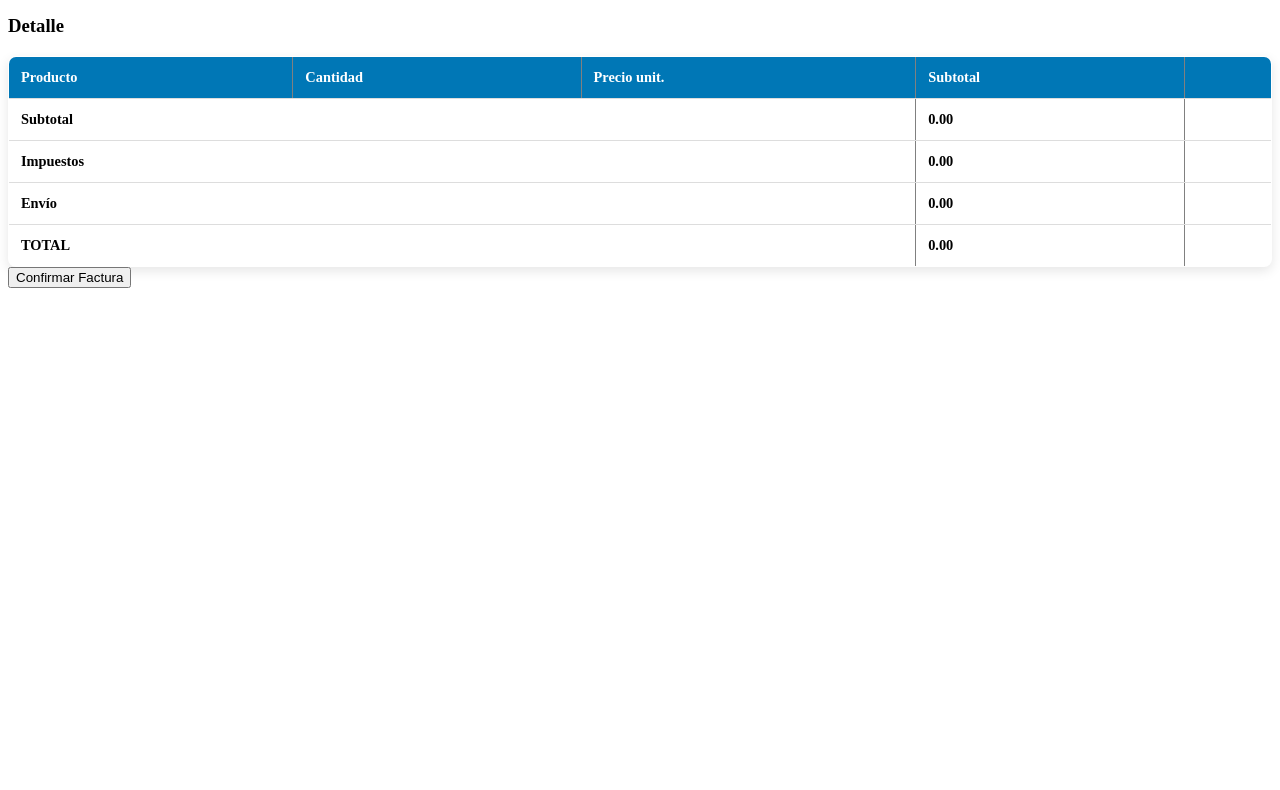
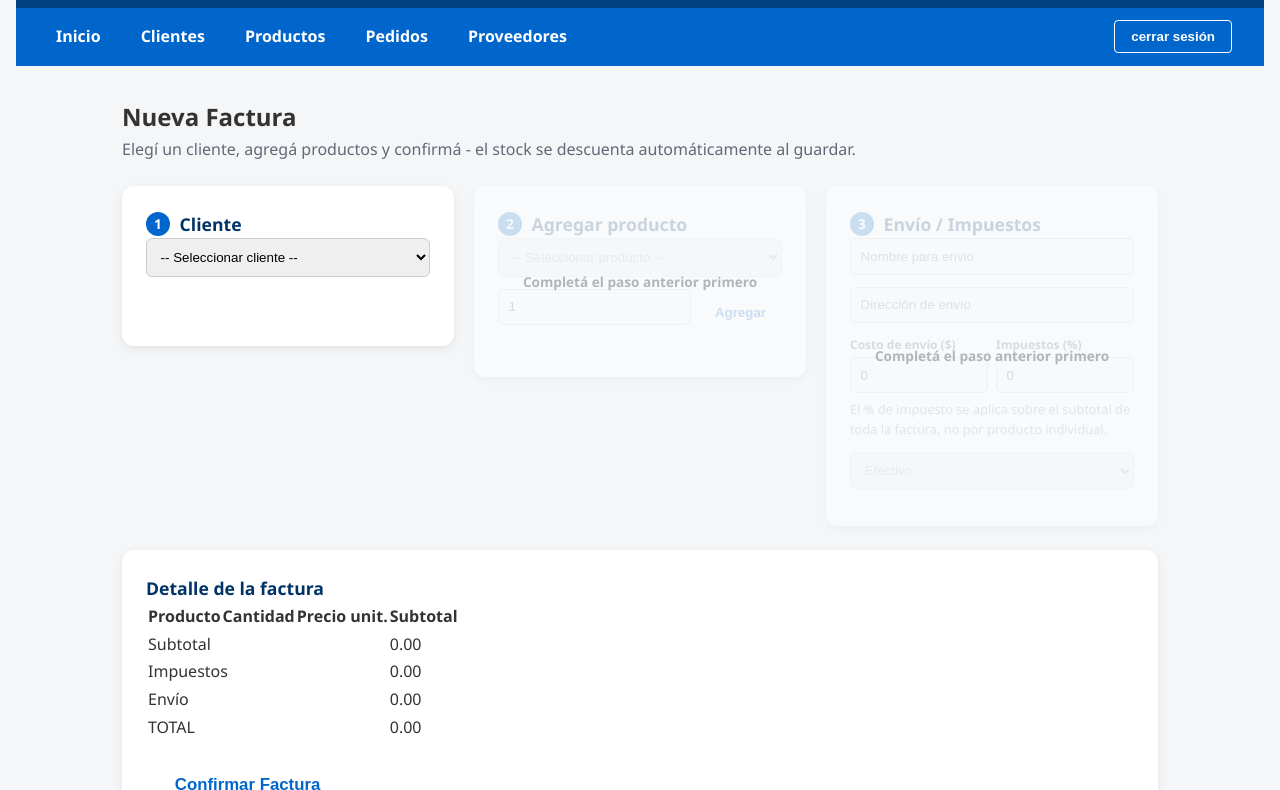
Before and after one commit to leo-Arevalo/northwind-java-repo, a website with bundled scripts: page Frontend/views/billing.html in a window 1280 px wide. Shown: the part 268-1058 px from the top of the page. Before the commit the page ends 800 px from the top, so only its background shows below. Built offline with nearby package versions, Linux system fonts and the light colour scheme; no server answers; sample sign-in values are in the browser's storage.

Commit message:
fix(billing): validar stock antes de agregar la linea, y limpiar el form -Antes se podia cargar cualquier cantidad en la factura y el rechazo por stock insuficiente recien aparecia al confirmar toda la factura (backend). Ahora se valida contra GET / products/{id}/stock en el momento de apretar 'Agregar', sumando lo que ya esta cargado de ese mismo producto en la fatura actual. -El selector de producto y la cantidad quedaban con el valor anterior despues de agregar una linea, invitando a cargar el mismo producto dos veces sin querer. Ahora se resetean.

```diff
--- /dev/null
+++ b/Frontend/css/billing.css
@@ -0,0 +1,200 @@
+.billing-page {
+    max-width: 1100px;
+    margin: 0 auto;
+    padding: 2rem;
+}
+
+.billing-page h1 {
+    color: #003366;
+    margin-bottom: 0.25rem;
+}
+
+.billing-page .subtitle {
+    color: #667;
+    margin-bottom: 1.5rem;
+}
+
+.billing-grid {
+    display: grid;
+    grid-template-columns: repeat(auto-fit, minmax(260px, 1fr));
+    gap: 1.25rem;
+    margin-bottom: 1.5rem;
+    align-items: start;
+}
+
+.billing-card {
+    background: white;
+    border-radius: 12px;
+    padding: 1.5rem;
+    box-shadow: 0 3px 10px rgba(0,0,0,0.08);
+}
+.billing-card h2 {
+    color: #003366;
+    font-size: 1.1rem;
+    margin-top: 0;
+    display: flex;
+    align-items: center;
+    gap: 0.6rem;
+}
+.step-badge {
+    background: #0066cc;
+    color: white;
+    width: 24px;
+    height: 24px;
+    border-radius: 50%;
+    display: inline-flex;
+    align-items: center;
+    justify-content: center;
+    font-size: 0.85rem;
+    font-weight: bold;
+}
+
+.billing-card select,
+.billing-card input {
+    width: 100%;
+    padding: 0.6rem;
+    border: 1px solid #ccc;
+    border-radius: 6px;
+    box-sizing: border-box;
+    margin-bottom: 0.75rem;
+}
+
+.qty-row {
+    display: flex;
+    gap: 0.5rem;
+}
+.qty-row input {
+    flex: 1;
+}
+.qty-row button {
+    white-space: nowrap;
+}
+
+.two-col {
+    display: grid;
+    grid-template-columns: 1fr 1fr;
+    gap: 0.5rem;
+}
+
+.stock-info {
+    font-size: 0.85rem;
+    color: #0066cc;
+    font-weight: 600;
+    min-height: 1.2em;
+}
+
+.full-width {
+    width: 100%;
+}
+
+.detail-card .total-row td {
+    font-size: 1.05rem;
+    color: #003366;
+    border-top: 2px solid #0066cc;
+}
+
+.submit-invoice-btn {
+    margin-top: 1.25rem;
+    font-size: 1.05rem;
+    padding: 0.8rem 1.8rem;
+}
+
+#orderResult.po-success, #orderResult.stock-warning {
+    font-weight: bold;
+    margin-top: 0.75rem;
+}
+#orderResult.po-success { color: #2b8a3e; }
+#orderResult.stock-warning { color: #d00000; }
+
+/* Modal de cliente nuevo */
+#customerForm.modal {
+    display: none;
+    position: fixed;
+    inset: 0;
+    background: rgba(0,0,0,0.45);
+    align-items: center;
+    justify-content: center;
+    z-index: 100;
+}
+#customerForm .modal-content {
+    background: white;
+    padding: 1.75rem;
+    border-radius: 12px;
+    max-width: 480px;
+    width: 90%;
+    max-height: 85vh;
+    overflow-y: auto;
+}
+#customerForm .modal-content h3 {
+    color: #003366;
+    margin-top: 0;
+}
+#customerForm input {
+    width: 100%;
+    padding: 0.55rem;
+    border: 1px solid #ccc;
+    border-radius: 6px;
+    box-sizing: border-box;
+    margin-bottom: 0.65rem;
+}
+.modal-actions {
+    display: flex;
+    gap: 0.6rem;
+    margin-top: 0.5rem;
+}
+
+
+
+
+
+
+
+
+
+
+
+
+
+
+
+
+
+
+
+
+
+
+.field-label {
+    display: block;
+    font-size: 0.75rem;
+    color: #555;
+    font-weight: 600;
+    margin-bottom: 0.2rem;
+}
+.field-hint {
+    font-size: 0.8rem;
+    color: #888;
+    margin-top: -0.4rem;
+    margin-bottom: 0.75rem;
+}
+
+.step-disabled {
+    opacity: 0.45;
+    pointer-events: none;
+    position: relative;
+}
+.step-disabled::after {
+    content: "Completá el paso anterior primero";
+    position: absolute;
+    inset: 0;
+    display: flex;
+    align-items: center;
+    justify-content: center;
+    background: rgba(255,255,255,0.6);
+    color: #666;
+    font-size: 0.85rem;
+    font-weight: 600;
+    text-align: center;
+    padding: 1rem;
+    border-radius: 12px;
+}
--- a/Frontend/js/views/billing.js
+++ b/Frontend/js/views/billing.js
@@ -5,10 +5,34 @@
 const API_BASE = "http://localhost:8080";
 
 if(!authService.getAccessToken()){
-    window.location.href = "login.html";
+    window.location.href = "../views/login.html";
 }
 
 const customerSelect = document.getElementById("customerSelect");
+const step2Card = document.getElementById("step2Card");
+const step3Card = document.getElementById("step3Card");
+
+/**
+ * Bloquea / desbloquea los pasos 2 y 3 segun el avance real:
+ * paso 2 (agregar producto) requiere cliente elegido, paso 3
+ * (envio / impuesto) requiere al menos un producto en la factura.
+ */
+
+function updateStepGating() {
+    const hasCustomer = !!customerSelect.value;
+    const hasLines = lines.length > 0;
+
+    setCardEnabled(step2Card, hasCustomer);
+    setCardEnabled(step3Card, hasCustomer && hasLines);
+}
+function setCardEnabled(card, enabled){
+    card.classList.toggle("step-disabled", !enabled)
+    card.querySelectorAll("input, select, button").forEach(el => {
+        el.disabled = !enabled;
+    });
+}
+
+customerSelect.addEventListener("change", updateStepGating);
 const productSelect = document.getElementById("productSelect");
 const quantityInput = document.getElementById("quantityInput");
 const stockInfo = document.getElementById("stockInfo");
@@ -27,7 +51,7 @@
     formContainer: document.getElementById("customerForm"),
     onSaved: (savedCustomer) => {
         if(savedCustomer){
-            loadCustomers(savedCustomer.id);
+            loadCustomers(savedCustomer.id).then(updateStepGating);
         }
     }
 });
@@ -85,7 +109,7 @@
 });
 
 // ---- Agregar linea a la factura ----
-document.getElementById("addLineBtn").addEventListener("click", () => {
+document.getElementById("addLineBtn").addEventListener("click", async () => {
     const productId = productSelect.value;
     const quantity = parseInt(quantityInput.value);
 
@@ -97,6 +121,27 @@
         alert("La cantidad debe ser mayo a 0.");
         return;
     }
+
+    // Validar stock disponible ANTES de agregar la línea, para no
+    //dejar cargar una cantidad que el backend va a rechazar igual
+    //al confirmar la factura.
+
+    const existingQty = lines
+        .filter(l => l.productId === productId)
+        .reduce((sum, l) => sum + l.quantity, 0);
+    try{
+        const stock = await apiClient(`${API_BASE}/products/${productId}/stock`).then(parseJsonOrThrow);
+        if (existingQty + quantity > stock.availableStock) {
+            alert(`Stock insuficiente. Disponible: ${stock.availableStock}, ya tenés ${existingQty} en la factura, estás pidiendo ${quantity} más. `);
+            return;
+        }
+    }catch (err) {
+        alert("No se pudo validar el stock: " +  err.message);
+        return;
+    }
+
+
+
     const product = productsById[productId];
     const existing = lines.find(l => l.productId === productId);
     if(existing){
@@ -110,6 +155,12 @@
         });
     }
     renderLines();
+    //Lipiamos el formulario para la proxima línea - antes quedaba el
+    //producto anterior seleccionado, invitando a error.
+    productSelect.value = "";
+    quantityInput.value = 1;
+    stockInfo.textContent = "";
+
 });
 
 function renderLines() {
@@ -127,6 +178,7 @@
         linesBody.appendChild(row);
     });
     recalcTotals();
+    updateStepGating();
 }
 linesBody.addEventListener("click", (e) => {
     if(e.target.classList.contains("remove-line-btn")) {
@@ -205,10 +257,11 @@
 
 document.getElementById("logoutBtn").addEventListener("click", async () => {
     await authService.logoutFromServer();
-    window.location.href = "login.html";
+    window.location.href = "../views/login.html";
 });
 
 document.addEventListener("DOMContentLoaded", () => {
     loadCustomers();
     loadProducts();
+    updateStepGating();
 });
--- a/Frontend/views/billing.html
+++ b/Frontend/views/billing.html
@@ -4,54 +4,81 @@
     <meta charset="UTF-8">
     <meta name="viewport" content="width=device-width, initial-scale=1.0">
     <title>Facturación</title>
-    <link rel="stylesheet" href="../css/customers.css"/>
+    <link rel="stylesheet" href="../css/suppliers.css"/>
+    <link rel="stylesheet" href="../css/dashboard.css">
+    <link rel="stylesheet" href="../css/purchase-orders.css">
+    <link rel="stylesheet" href="../css/billing.css">
 
-    <style>
-        .billing-layout {display: flex; gap: 2rem; align-items: flex-start; }
-        .billing-col {flex: 1; }
-        #customerForm.modal {display: none; position: fixed; inset: 0; background: rgb(0, 0, 0, 0.4);
-            align-items: center; justify-content: center;}
-        #customerForm.modal .modal-content {background: white; padding: 1.5rem; border-radius: 8px; max-width: 420px; width: 90%;}
-        .stock-warning {color: #d00000; font-weight: bold;}
-        #totals td {font-weight: bold;}
-    </style>
 </head>
+
 <body>
+    <header>
+        <div class="container">
+            <img src="../assets/logo-banner.svg" alt="Northwind Trading Co." class="logo-banner-small">
+        </div>
+    </header>
+    <nav class="navbar">
+        <ul class="menu">
+            <li><a href="../index.html">Inicio</a></li>
+            <li><a href="cusgtomers.html">Clientes</a></li>
+            <li><a href="products.html">Productos</a></li>
+            <li><a href="orders.html">Pedidos</a></li>
+            <li><a href="suppliers.html">Proveedores</a></li>
+        </ul>
+        <div class="auth-buttons">
+            <button id="logoutBtn" class="btn secondary">cerrar sesión</button>
+        </div>
+    </nav>
+    <main class="billing-page">
         <h2>Nueva Factura</h2>
-    <button id="logoutBtn">Logout</button>
+        <p class="subtitle">Elegí un cliente, agregá productos y confirmá - el stock se descuenta automáticamente al guardar.</p>
 
-    <div class="billing-layout">
-        <div class = "billing-col">
-            <h3>Cliente</h3>
+        <div class="billing-grid">
+            <section class="billing-card">
+                <h2><span class="step-badge">1</span>Cliente</h2>
                 <select id="customerSelect">
                     <option value="">-- Seleccionar cliente --</option>
                 </select>
-            <button id="newCustomerBtn" type="button">+ Cliente nuevo</button>
-
-            <h3>Agregar producto</h3>
+                <button id="newCustomerBtn" type="button" class="btn secondary full-width">+ Cliente nuevo</button>
+            </section>
+            <section class="billing-card" id="step2Card">
+                <h2><span class="step-badge">2</span>Agregar producto</h2>
                 <select id="productSelect">
                 <option value="">-- Seleccionar producto --</option>
             </select>
-            <input type="number" id="quantityInput" min="1" value="1" style="width: 70px;">
-            <button id="addLineBtn" type="button">Agregar</button>
-            <p id="stockInfo"></p>
+            <div class="qty-row">
+                <input type="number" id="quantityInput" min="1" value="1">
+                <button id="addLineBtn" type="button" class="btn primary">Agregar</button>
             </div>
+            <p class="stock-info" id="stockInfo"></p>
+            </section>
 
-        <div class="billing-col">
-            <h3>Envio / Impuestos</h3>
+            <section class="billing-card" id="step3Card">
+                <h2><span class="step-badge">3</span> Envío / Impuestos</h2>
                 <input type="text" id="shipName" placeholder="Nombre para envio"><br>
                 <input type="text" id="shipAddress" placeholder="Dirección de envío"><br>
-            <input type="number" step="0.01" id="shippingFee" placeholder="costo de envio" value="0"><br>
-            <input type="number" step="0.01" id="taxRate" placeholder="% Impuestos" value="0"><br>
+                <div class="two-col">
+                    <div>
+                        <label class="field-label">Costo de envío ($)</label>
+                        <input type="number" step="0.01" id="shippingFee" placeholder="0.00" value="0">
+                    </div>
+                    <div>
+                        <label class="field-label">Impuestos (%)</label>
+                        <input type="number" step="0.01" id="taxRate" placeholder="0.00" value="0">
+                    </div>
+                </div>
+                <p class="field-hint">El % de impuesto se aplica sobre el subtotal de toda la factura, no por producto individual.</p>
                 <select id="paymentType">
                     <option value="Efectivo">Efectivo</option>
                     <option value="Tarjeta">Tarjeta</option>
                     <option value="Transferencia">Transferencia</option>
                 </select>
+            </section>
         </div>
-    </div>
-    <h3>Detalle</h3>
-    <table id="linesTable" border="1">
+
+        <section class="billing-card detail-card">
+            <h2>Detalle de la factura</h2>
+            <table id="linesTable" class="po-lines-table">
                     <thead>
                         <tr>
                             <th>Producto</th>
@@ -63,15 +90,33 @@
                     </thead>
                     <tbody></tbody>
                     <tfoot id="totals">
-            <tr><td colspan="3">Subtotal</td><td id="subtotalCell">0.00</td><td></td></tr>
-            <tr><td colspan="3">Impuestos</td><td id="taxesCell">0.00</td><td></td></tr>
-            <tr><td colspan="3">Envío</td><td id="shippingCell">0.00</td><td></td></tr>
-            <tr><td colspan="3">TOTAL</td><td id="totalCell">0.00</td><td></td></tr>
+                        <tr>
+                            <td colspan="3">Subtotal</td>
+                            <td id="subtotalCell">0.00</td>
+                            <td></td>
+                        </tr>
+                        <tr>
+                            <td colspan="3">Impuestos</td>
+                            <td id="taxesCell">0.00</td>
+                            <td></td>
+                        </tr>
+                        <tr>
+                            <td colspan="3">Envío</td>
+                            <td id="shippingCell">0.00</td>
+                            <td></td>
+                        </tr class="total-row">
+                        <tr><td colspan="3">TOTAL</td>
+                            <td id="totalCell">0.00</td>
+                            <td></td>
+                        </tr>
                     </tfoot>
             </table>
+            <button id="submitOrderBtn" type="button" class="btn primary submit-invoice-btn">Confirmar Factura</button>
+            <p id="orderResult"></p>
+        </section>
+    </main>
 
-<button id="submitOrderBtn" type="button">Confirmar Factura</button>
-<p id="orderResult"></p>
+
 <!-- Modal de cliente nuevo: mismo componente que usa customer.html -->
 <div id="customerForm" class="modal">
     <div class="modal-content">
@@ -93,12 +138,19 @@
             <input type="text" id="postalCode" placeholder="Codigo Postal"><br>
             <input type="text" id="countryRegion" placeholder="Pais"><br>
             <input type="url" id="webPage" placeholder="web"><br>
-            <button type="submit">Guardar</button>
-            <button type="button" data-action="cancel">Cancel</button>
+            <div class="modal-actions">
+                <button type="submit" class="btn primary">Guardar</button>
+                <button type="button" data-action="cancel" class="btn primary">Cancel</button>
+            </div>
+
         </form>
     </div>
 </div>
 
+<footer>
+    <div class="footer-bottom">© 2026 Northwind · Uso interno</div>
+</footer>
+
 <script type="module" src="../js/views/billing.js"></script>
 </body>
 </html>
```
Lines whose indentation alone changed are shown as unchanged.
